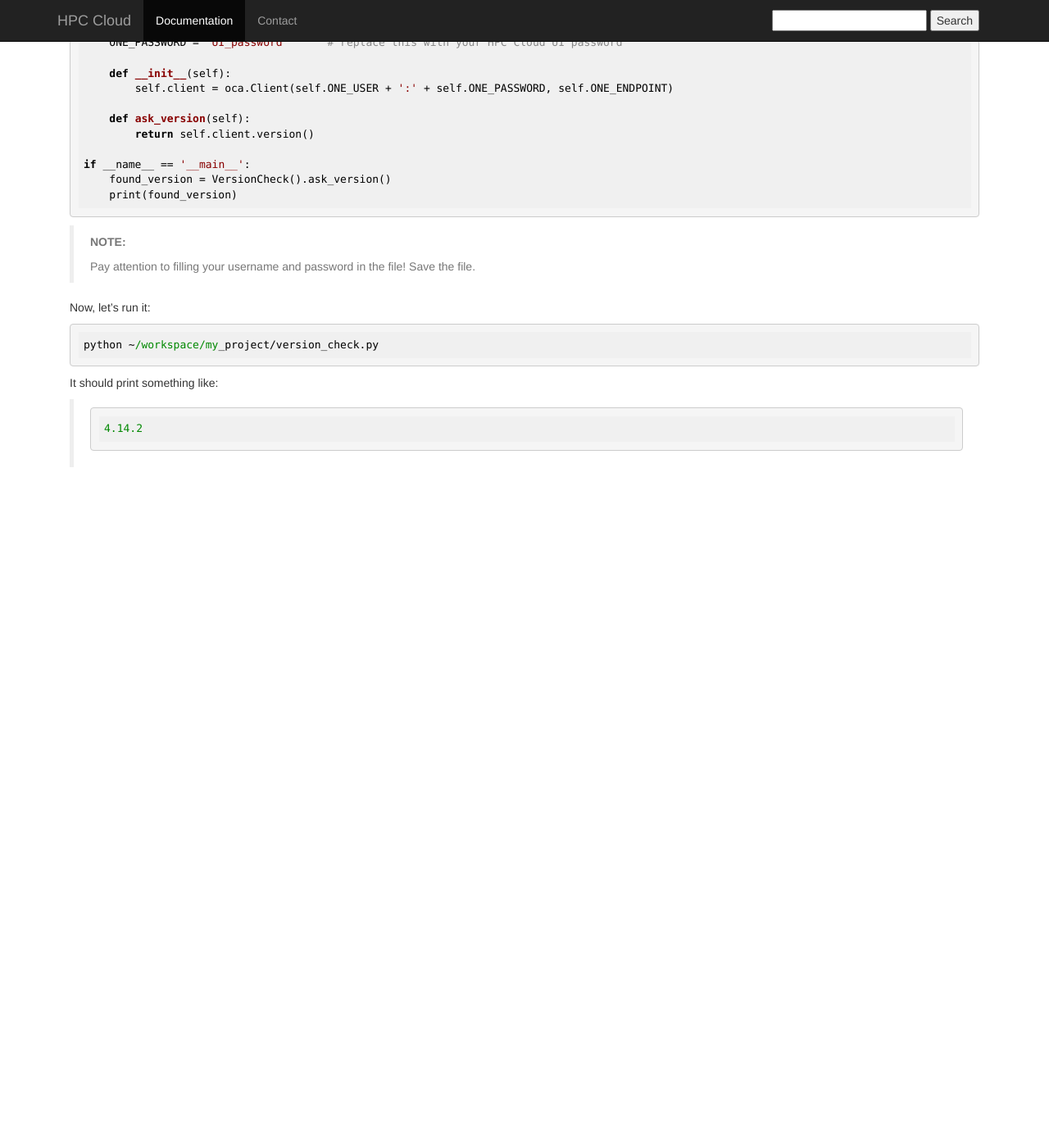
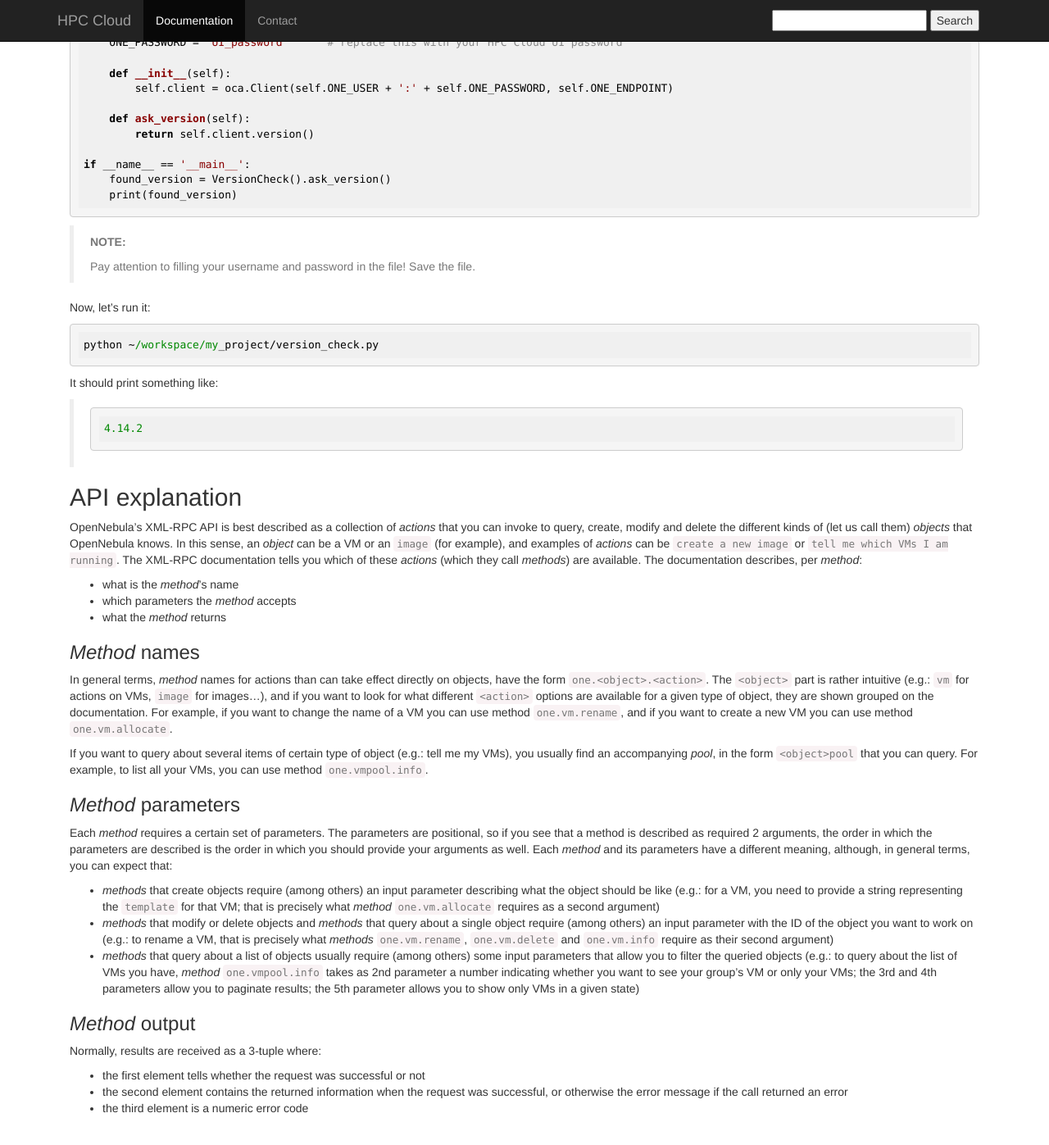
Before and after one commit to sara-nl/clouddocs, a Jekyll site: the page built from xmlrpc-start.markdown, in a window 1280 px wide and 1400 px high, scrolled down 2621 px. Shown: the top 1397 px of the window at 82% size. Built offline with Jekyll 4.4.1, drawn with Linux system fonts in a browser that asks for light colours; nearby versions of some CDN libraries; before the commit the page ends 3251 px from its top, so only the background shows below that.

Commit message:
Generically described XML-RPC API methods

````diff
--- a/xmlrpc-start.markdown
+++ b/xmlrpc-start.markdown
@@ -165,3 +165,32 @@ It should print something like:
 >```sh
 4.14.2
 ```
+
+## API explanation
+
+OpenNebula's XML-RPC API is best described as a collection of _actions_ that you can invoke to query, create, modify and delete the different kinds of (let us call them) _objects_ that OpenNebula knows. In this sense, an _object_ can be a VM or an `image` (for example), and examples of _actions_ can be `create a new image` or `tell me which VMs I am running`. The XML-RPC documentation tells you which of these _actions_ (which they call _methods_) are available. The documentation describes, per _method_:
+
+* what is the _method_'s name
+* which parameters the _method_ accepts
+* what the _method_ returns
+
+### _Method_ names
+In general terms, _method_ names for actions than can take effect directly on objects, have the form `one.<object>.<action>`. The `<object>` part is rather intuitive (e.g.: `vm` for actions on VMs, `image` for images...), and if you want to look for what different `<action>` options are available for a given type of object, they are shown grouped on the documentation. For example, if you want to change the name of a VM you can use method `one.vm.rename`, and if you want to create a new VM you can use method `one.vm.allocate`.
+
+If you want to query about several items of certain type of object (e.g.: tell me my VMs), you usually find an accompanying _pool_, in the form `<object>pool` that you can query. For example, to list all your VMs, you can use method `one.vmpool.info`.
+
+### _Method_ parameters
+
+Each _method_ requires a certain set of parameters. The parameters are positional, so if you see that a method is described as required 2 arguments, the order in which the parameters are described is the order in which you should provide your arguments as well. Each _method_ and its parameters have a different meaning, although, in general terms, you can expect that:
+
+* _methods_ that create objects require (among others) an input parameter describing what the object should be like (e.g.: for a VM, you need to provide a string representing the `template` for that VM; that is precisely what _method_ `one.vm.allocate` requires as a second argument)
+* _methods_ that modify or delete objects and _methods_ that query about a single object require (among others) an input parameter with the ID of the object you want to work on (e.g.: to rename a VM, that is precisely what _methods_ `one.vm.rename`, `one.vm.delete` and `one.vm.info` require as their second argument)
+* _methods_ that query about a list of objects usually require (among others) some input parameters that allow you to filter the queried objects (e.g.: to query about the list of VMs you have, _method_ `one.vmpool.info` takes as 2nd parameter a number indicating whether you want to see your group's VM or only your VMs; the 3rd and 4th parameters allow you to paginate results; the 5th parameter allows you to show only VMs in a given state)
+
+### _Method_ output
+
+Normally, results are received as a 3-tuple where:
+
+* the first element tells whether the request was successful or not
+* the second element contains the returned information when the request was successful, or otherwise the error message if the call returned an error
+* the third element is a numeric error code
````
